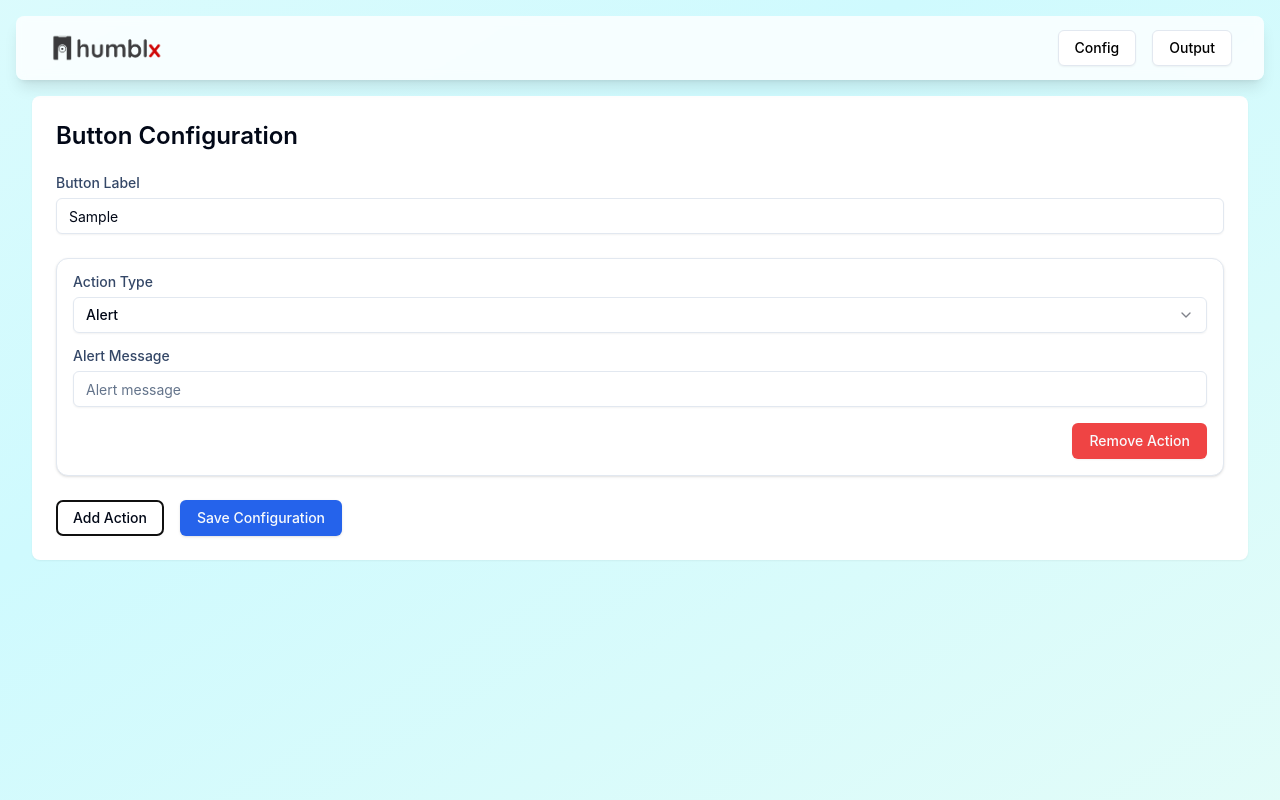
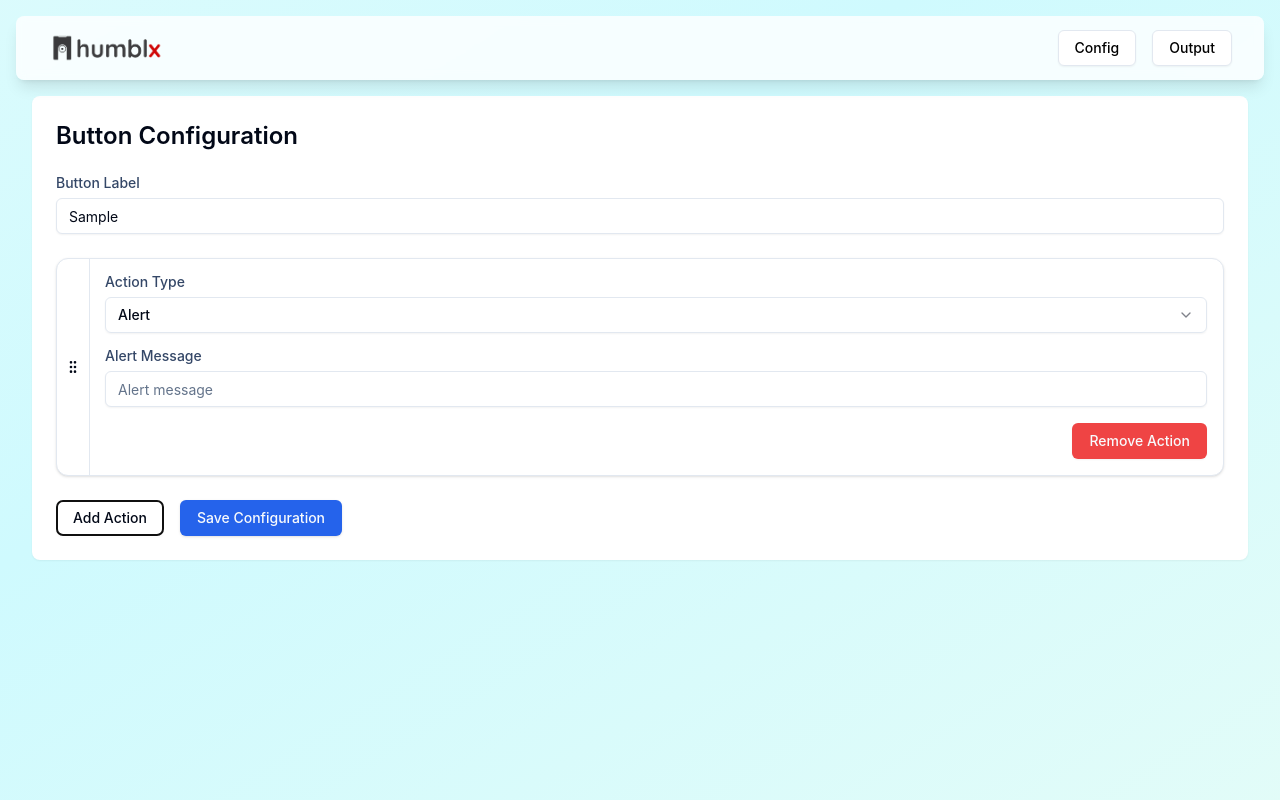
Before and after one commit to aswinpradeepc/dynamic-button-workflow, a React (Vite) app: page / in a window 1280 px wide. Both pictures are taken after typing "Sample" into the empty fields and a click on the button "Add Action". Built offline with nearby package versions, Linux system fonts and the light colour scheme.

Commit message:
feat: add drag-and-drop reordering for actions with visual feedback
- Add drag handle with GripVertical icon
- Implement smooth drag animation for entire card
- Add visual feedback during dragging
- Improve drag-and-drop UX with real-time preview

```diff
--- a/src/components/ConfigForm.jsx
+++ b/src/components/ConfigForm.jsx
@@ -4,6 +4,7 @@ import { Input } from './ui/input'
 import { Label } from './ui/label'
 import { Select, SelectContent, SelectItem, SelectTrigger, SelectValue } from './ui/select'
 import { Card } from './ui/card'
+import { GripVertical } from 'lucide-react'
 import { ACTION_TYPES, getActionConfig } from '../utils/actions'
 
 const ConfigForm = ({ onSave }) => {
@@ -45,6 +46,42 @@ const ConfigForm = ({ onSave }) => {
       buttonLabel,
       actions
     })
+  }
+
+  const handleDragStart = (e, index) => {
+    e.dataTransfer.setData('text/plain', index)
+    e.target.closest('.action-card').classList.add('dragging')
+  }
+
+  const handleDragEnd = (e) => {
+    e.target.closest('.action-card').classList.remove('dragging')
+  }
+
+  const handleDragOver = (e) => {
+    e.preventDefault()
+    const dragCard = document.querySelector('.dragging')
+    const cards = [...document.querySelectorAll('.action-card:not(.dragging)')]
+
+    const card = cards.find(card => {
+      const box = card.getBoundingClientRect()
+      const draggedY = e.clientY
+      return draggedY < box.bottom
+    })
+
+    if (card) {
+      card.parentNode.insertBefore(dragCard, card)
+    }
+  }
+
+  const handleDrop = (e, dropIndex) => {
+    e.preventDefault()
+    const dragIndex = parseInt(e.dataTransfer.getData('text/plain'))
+    if (dragIndex === dropIndex) return
+
+    const newActions = [...actions]
+    const [removed] = newActions.splice(dragIndex, 1)
+    newActions.splice(dropIndex, 0, removed)
+    setActions(newActions)
   }
 
   const renderActionConfig = (action, index) => {
@@ -164,7 +201,21 @@ const ConfigForm = ({ onSave }) => {
 
       <div className="space-y-4">
         {actions.map((action, index) => (
-          <Card key={index} className="p-4 space-y-4">
+          <Card
+            key={index}
+            className="p-4 relative action-card transition-transform duration-200 hover:cursor-move"
+            draggable
+            onDragStart={(e) => handleDragStart(e, index)}
+            onDragEnd={handleDragEnd}
+            onDragOver={handleDragOver}
+            onDrop={(e) => handleDrop(e, index)}
+          >
+            <div
+              className="absolute left-0 top-0 bottom-0 px-2 flex items-center hover:bg-gray-100 border-r"
+            >
+              <GripVertical className="h-6 w-4" />
+            </div>
+            <div className="ml-8 space-y-4">
               <div className="space-y-2">
                 <Label>Action Type</Label>
                 <Select
@@ -193,6 +244,7 @@ const ConfigForm = ({ onSave }) => {
                   Remove Action
                 </Button>
               </div>
+            </div>
           </Card>
         ))}
       </div>
--- a/src/index.css
+++ b/src/index.css
@@ -114,7 +114,7 @@ button {
   font-size: 1em;
   font-weight: 500;
   font-family: inherit;
-  background-color: #1a1a1a;
+  background-color: #f5f5f5;
   cursor: pointer;
   transition: border-color 0.25s;
 }
@@ -124,6 +124,12 @@ button:hover {
 button:focus,
 button:focus-visible {
   outline: 4px auto -webkit-focus-ring-color;
+}
+
+.action-card.dragging {
+  opacity: 0.6;
+  transform: scale(1.02);
+  box-shadow: 0 10px 15px -3px rgba(0, 0, 0, 0.1), 0 4px 6px -2px rgba(0, 0, 0, 0.05);
 }
 
 @media (prefers-color-scheme: dark) {
```
Lines whose indentation alone changed are shown as unchanged.
